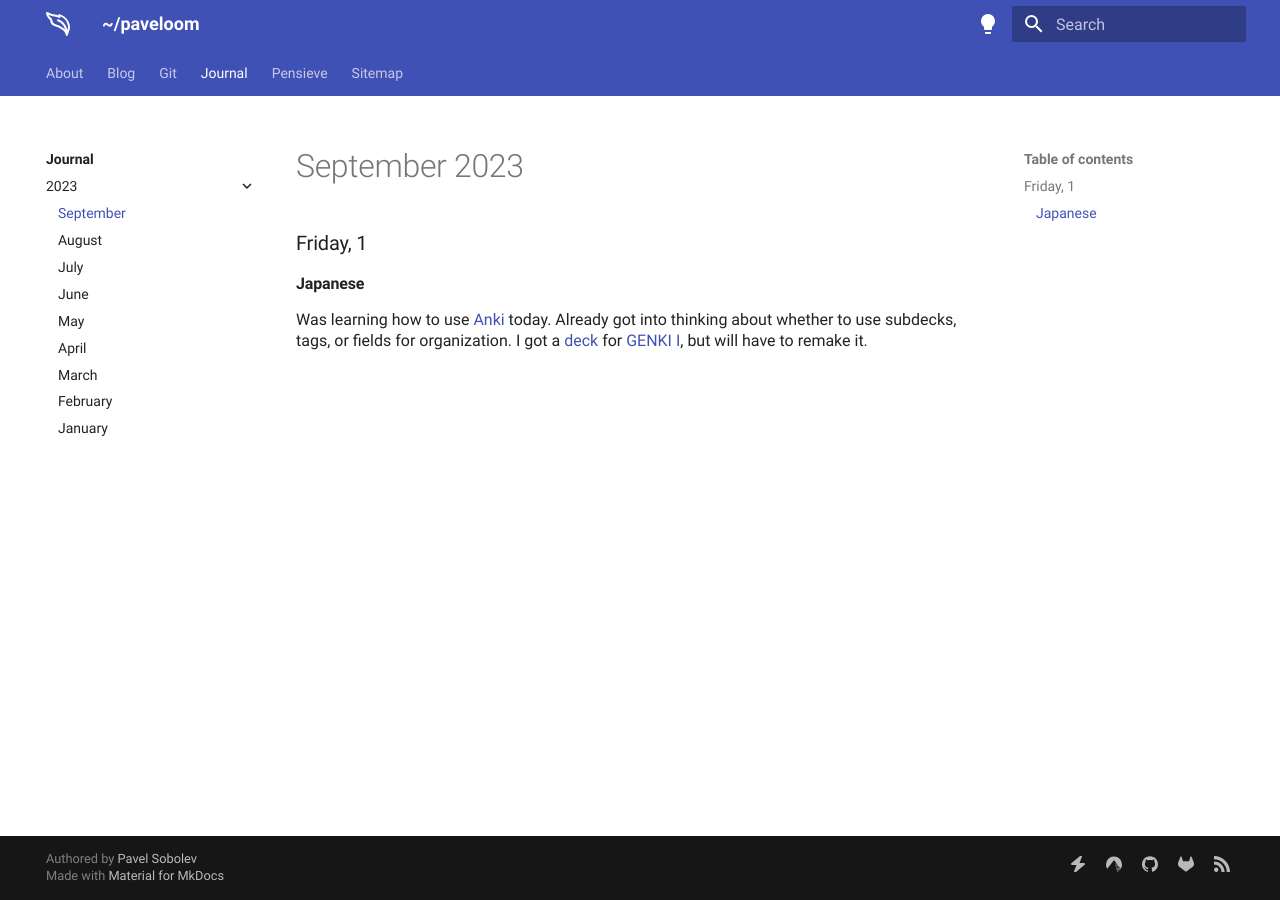
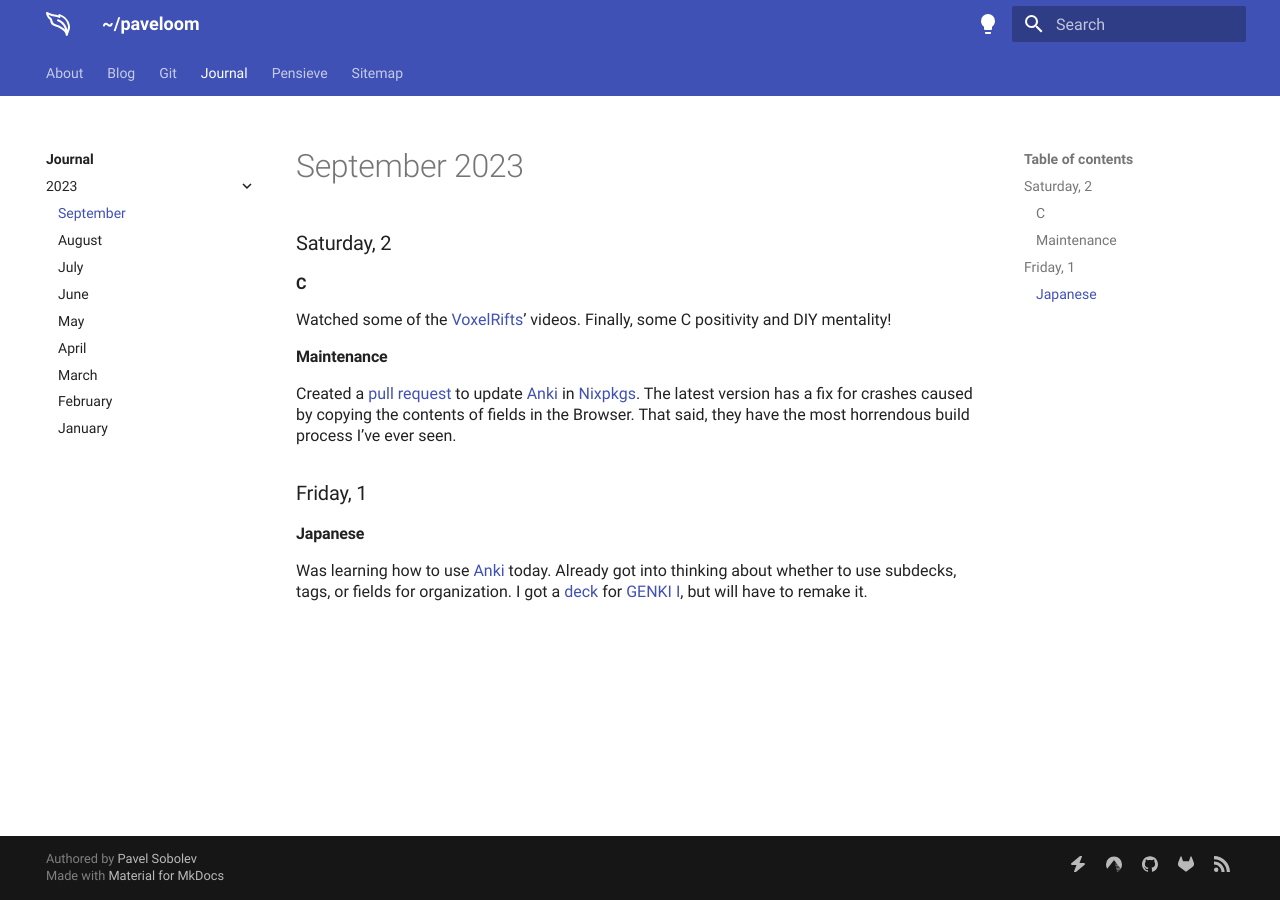
Before and after one commit to paveloom/paveloom.dev, an MkDocs documentation site: the page built from content/journal/2023/september.md, in a window 1280 px wide. Built offline with MkDocs 1.6.1 and Material for MkDocs 9.7.7, drawn with Linux system fonts in a browser that asks for light colours.

Commit message:
Journal: add the September, 2 entry.

```diff
--- a/content/journal/2023/september.md
+++ b/content/journal/2023/september.md
@@ -1,4 +1,14 @@
 # September 2023
+
+### Saturday, 2 {#2}
+
+#### C {#2#c}
+
+Watched some of the [VoxelRifts](https://www.youtube.com/@voxelrifts)' videos. Finally, some C positivity and DIY mentality!
+
+#### Maintenance {#2#maintenance}
+
+Created a [pull request](https://github.com/NixOS/nixpkgs/pull/252981) to update [Anki](https://apps.ankiweb.net) in [Nixpkgs](https://github.com/NixOS/nixpkgs). The latest version has a fix for crashes caused by copying the contents of fields in the Browser. That said, they have the most horrendous build process I've ever seen.
 
 ### Friday, 1 {#1}
 
```
